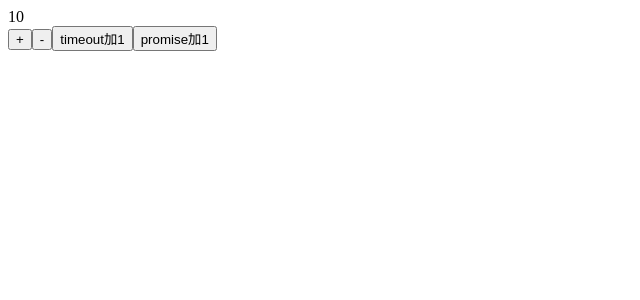
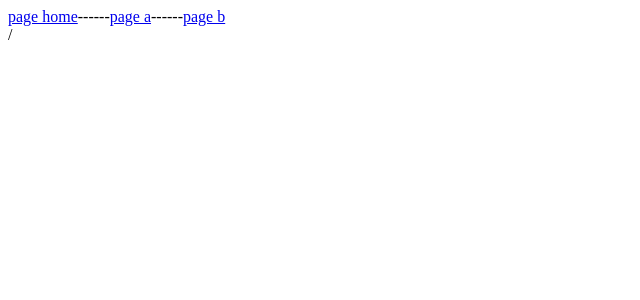
Before and after one commit to colddayer/react_note, a React (Create React App) app: page /error in a window 1280 px wide. Shown: the top 300 px of the page, without its empty margins (0-640 px from the left). Built offline with nearby package versions, Linux system fonts and the light colour scheme.

Commit message:
feat: 🎸 手写react-router部分组件

```diff
--- a/package.json
+++ b/package.json
@@ -10,10 +10,12 @@
     "@types/node": "^12.0.0",
     "@types/react": "^16.9.0",
     "@types/react-dom": "^16.9.0",
+    "@types/react-router-dom": "^5.1.5",
+    "path-to-regexp": "^6.1.0",
     "react": "^16.13.1",
     "react-dom": "^16.13.1",
     "react-redux": "^7.2.1",
-    "react-router": "^5.2.0",
+    "react-router-dom": "^5.2.0",
     "react-scripts": "3.4.3",
     "redux": "^4.0.5",
     "typescript": "~3.7.2"
--- /dev/null
+++ b/src/20200902/a.tsx
@@ -0,0 +1,20 @@
+import React from 'react'
+import Link from '../util/react-router-dom/Link'
+import Route from '../util/react-router-dom/Route'
+import Redirect from '../util/react-router-dom/Redirect'
+import Switch from '../util/react-router-dom/Switch'
+
+export default function A() {
+  return (
+    <div>
+      <Link to='/a/1'>a 1</Link>
+      <span>-----</span>
+      <Link to='/a/2'>a 2</Link>
+      <Switch>
+        <Route component={() => <div>a1</div>} path='/a/1' />
+        <Route component={() => <div>a2</div>} path='/a/2' />
+        <Redirect to='/a/1' />
+      </Switch>
+    </div>
+  )
+}
--- /dev/null
+++ b/src/20200902/b.tsx
@@ -0,0 +1,5 @@
+import React from 'react'
+
+export default function B() {
+  return <div>b</div>
+}
--- /dev/null
+++ b/src/20200902/home.tsx
@@ -0,0 +1,5 @@
+import React from 'react'
+
+export default function Home() {
+  return <div>/</div>
+}
--- /dev/null
+++ b/src/20200902/index.tsx
@@ -0,0 +1,31 @@
+// import { Route, HashRouter } from 'react-router-dom'
+import React from 'react'
+import Home from './home'
+import A from './a'
+import B from './b'
+import HashRouter from '../util/react-router-dom/HashRouter'
+import Route from '../util/react-router-dom/Route'
+import Link from '../util/react-router-dom/Link'
+import Redirect from '../util/react-router-dom/Redirect'
+import Switch from '../util/react-router-dom/Switch'
+
+export const Page: React.FC = () => {
+  return (
+    <HashRouter>
+      <div>
+        <Link to='/'>page home</Link>
+        <span>------</span>
+        <Link to='/a'>page a</Link>
+        <span>------</span>
+        <Link to='/b'>page b</Link>
+      </div>
+      <Switch>
+        <Route path='/' component={Home} exact />
+        <Route path='/a' component={A} />
+        <Route path='/b' component={B} />
+        <Route path='/error' component={() => <div>404 not found</div>} />
+        <Redirect to='/error' />
+      </Switch>
+    </HashRouter>
+  )
+}
--- a/src/index.tsx
+++ b/src/index.tsx
@@ -4,7 +4,8 @@ import ReactDOM from 'react-dom'
 // import Page from './20200821/TestRedux'
 // import Page from './20200821/TestReactRedux'
 // import Page from './20200831/TestReactRedux'
-import Page from './20200901/TestReactRedux'
+// import Page from './20200901/TestReactRedux'
+import { Page } from './20200902'
 
 ReactDOM.render(
   <React.StrictMode>
--- /dev/null
+++ b/src/util/react-router-dom/HashRouter.tsx
@@ -0,0 +1,35 @@
+import React from 'react'
+import { RouterContext } from './context'
+
+export default class HashRouter extends React.Component {
+  state = {
+    location: { pathname: window.location.hash.slice(1), state: null },
+    history: {
+      push: (to: string | { pathname: string; state?: any }) => {
+        if (typeof to === 'string') {
+          window.location.hash = to
+        } else {
+          window.location.hash = to.pathname
+          this.locationState = to.state
+        }
+      }
+    }
+  }
+  locationState: any
+  componentDidMount() {
+    window.location.hash = window.location.hash || '/'
+    window.addEventListener('hashchange', () => {
+      this.setState({
+        location: {
+          ...this.state.location,
+          pathname: window.location.hash.slice(1),
+          state: this.locationState
+        }
+      })
+    })
+  }
+  render() {
+    const { children } = this.props
+    return <RouterContext.Provider value={this.state}>{children}</RouterContext.Provider>
+  }
+}
--- /dev/null
+++ b/src/util/react-router-dom/Link.tsx
@@ -0,0 +1,21 @@
+import React, { useContext } from 'react'
+import { RouterContext } from './context'
+
+interface IProps {
+  to: string
+}
+const Link: React.FC<IProps> = ({ children, to }) => {
+  const context = useContext(RouterContext)
+  return (
+    <a
+      href='/'
+      onClick={(e) => {
+        e.preventDefault()
+        context?.history.push(to)
+      }}
+    >
+      {children}
+    </a>
+  )
+}
+export default Link
--- /dev/null
+++ b/src/util/react-router-dom/Redirect.tsx
@@ -0,0 +1,20 @@
+import { useContext } from 'react'
+import { RouterContext } from './context'
+
+interface IProps {
+  to: string
+  from?: string
+}
+const Redirect: React.FC<IProps> = ({ to, from }) => {
+  const context = useContext(RouterContext)
+  if (!from) {
+    context?.history.push(to)
+    return null
+  }
+  if (from === context?.location.pathname) {
+    context?.history.push(to)
+  }
+  return null
+}
+
+export default Redirect
--- /dev/null
+++ b/src/util/react-router-dom/Route.tsx
@@ -0,0 +1,23 @@
+import React from 'react'
+import { RouterContext } from './context'
+import { pathToRegexp } from 'path-to-regexp'
+
+interface RouteProps {
+  component: React.FC<any> | React.ComponentClass<any>
+  path: string
+  exact?: boolean
+}
+export default class Route extends React.Component<RouteProps> {
+  static contextType = RouterContext
+  declare context: React.ContextType<typeof RouterContext>
+  static keys = []
+  render() {
+    const { component: Component, path, exact } = this.props
+    const { pathname } = this.context?.location!
+    const regxp = pathToRegexp(path, Route.keys, { end: !!exact })
+    if (pathname.match(regxp)) {
+      return <Component {...this.context!} />
+    }
+    return null
+  }
+}
--- /dev/null
+++ b/src/util/react-router-dom/Switch.tsx
@@ -0,0 +1,19 @@
+import React, { useContext } from 'react'
+import { pathToRegexp } from 'path-to-regexp'
+import { RouterContext } from './context'
+
+const Switch: React.FC = ({ children }) => {
+  const childrenArray: React.ReactNodeArray = Array.isArray(children) ? children : [children]
+  const context = useContext(RouterContext)
+
+  for (const i of childrenArray) {
+    const { path = '/', exact = false } = (i as React.ReactElement).props
+    const keys: any = []
+    if (context?.location.pathname.match(pathToRegexp(path, keys, { end: exact }))) {
+      return i as React.ReactElement
+    }
+  }
+  return null
+}
+
+export default Switch
--- /dev/null
+++ b/src/util/react-router-dom/context.ts
@@ -0,0 +1,12 @@
+import React from 'react'
+
+interface RouterContext {
+  location: {
+    pathname: string
+    state: any
+  }
+  history: {
+    push: Function
+  }
+}
+export const RouterContext = React.createContext<RouterContext | null>(null)
```
Also changed, not shown: 1 other file (tests, documents, lock files or other folders).
